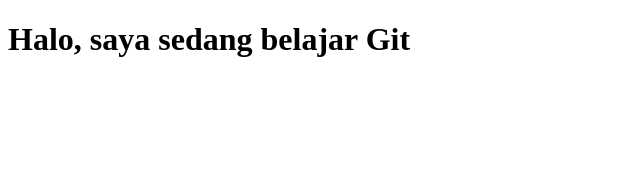
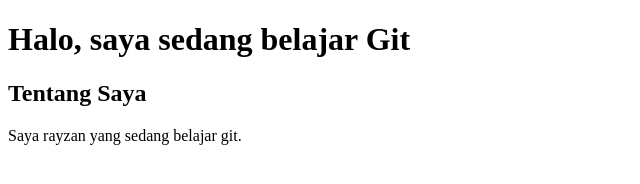
Before and after one commit to rayz4n/belajar-git, a plain HTML site: page index.html in a window 1280 px wide. Shown: the whole page, without its empty margins (0-640 px from the left). Drawn offline with Linux system fonts and the light colour scheme.

Commit message:
feat: add section profile

```diff
--- a/index.html
+++ b/index.html
@@ -6,5 +6,10 @@
 </head>
 <body>
   <h1>Halo, saya sedang belajar Git</h1>
+
+  <section>
+    <h2>Tentang Saya</h2>
+    <p>Saya rayzan yang sedang belajar git.</p>
+  </section>
 </body>
 </html>
```
